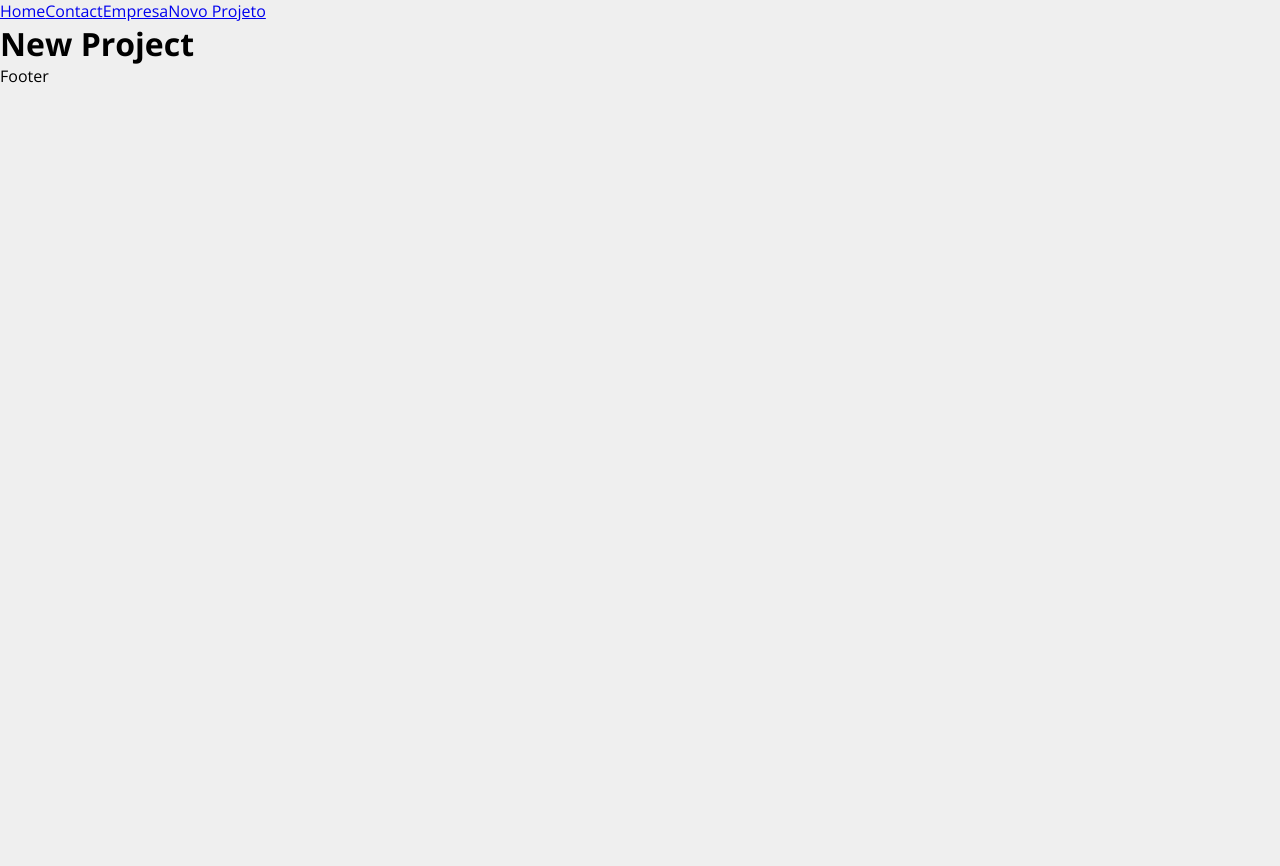
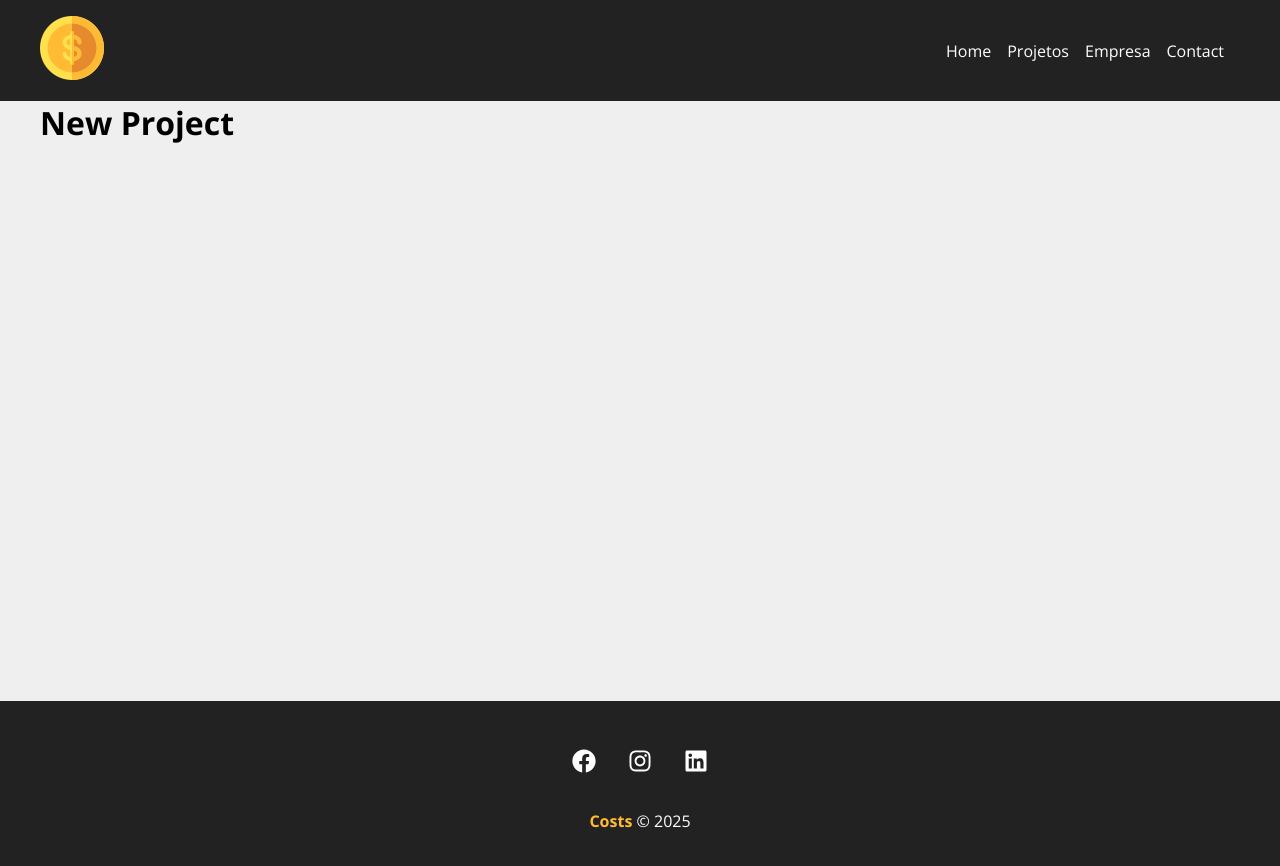
Before and after one commit to GuilhermeCustodioNieto/JavaScript-Estudo, a React (Create React App) app in the folder react/Matheus Bastitti/costs/: page /newproject in a window 1280 px wide. Shown: the top 866 px of the page. Before the commit the page ends 800 px from the top, so only its background shows below. Built offline with nearby package versions, Linux system fonts and the light colour scheme.

Commit message:
Finalizado o footer e o header da aplicação

```diff
--- a/react/Matheus Bastitti/costs/package.json
+++ b/react/Matheus Bastitti/costs/package.json
@@ -7,6 +7,7 @@
     "json-server": "^1.0.0-beta.3",
     "react": "^19.0.0",
     "react-dom": "^19.0.0",
+    "react-icons": "^5.4.0",
     "react-icons-dom": "^1.0.1",
     "react-router-dom": "^7.1.3",
     "react-scripts": "5.0.1",
--- a/react/Matheus Bastitti/costs/src/App.js
+++ b/react/Matheus Bastitti/costs/src/App.js
@@ -1,28 +1,25 @@
-import {BrowserRouter as Router, Routes, Route, Link} from 'react-router-dom'
+import {BrowserRouter as Router, Routes, Route} from 'react-router-dom'
 import Home from './components/pages/Home';
 import Company from './components/pages/Company';
 import Contact from './components/pages/Contact';
 import NewProject from './components/pages/NewProject';
 import Container from './components/layouts/Container';
+import Navbar from './components/layouts/Navbar';
+import Footer from './components/layouts/Footer'
+import Projects from './components/pages/Projects';
 
 function App() {
   return (
     <Router>
-      <div>
-        <ul>
-        <Link to="/">Home</Link>
-        <Link to="/contact">Contact</Link>
-        <Link to="/company">Empresa</Link>
-        <Link to="/newproject">Novo Projeto</Link>
-      </ul>
-      </div>
-
+      <Navbar></Navbar>
 
         <Container customClass='minHeight'>
         <Routes>
           <Route exact path='/' element={<Home></Home>}></Route>
 
           <Route exact path='/company' element={<Company></Company>}></Route>
+
+          <Route exact path='/projects' element={<Projects></Projects>}></Route>
 
           <Route exact path='/contact' element={<Contact></Contact>}></Route>
 
@@ -32,7 +29,7 @@
 
 
 
-      <p>Footer</p>
+      <Footer></Footer>
     </Router>
   );
 }
--- a/react/Matheus Bastitti/costs/src/components/layouts/Container.js
+++ b/react/Matheus Bastitti/costs/src/components/layouts/Container.js
@@ -1,11 +1,11 @@
 import React from 'react'
-
+import styles from './Container.module.css'
 function Container(props) {
     console.log(props.children);
 
 
   return (
-    <div className={`container ${props.customClass}`}>
+    <div className={`${styles.container} ${styles[props.customClass]}`}>
       {props.children}
     </div>
 
--- a/react/Matheus Bastitti/costs/src/components/layouts/Container.modules.css
+++ b/react/Matheus Bastitti/costs/src/components/layouts/Container.module.css
@@ -4,11 +4,10 @@
     justify-content: space-between;
     margin: 0 auto;
     flex-wrap: wrap;
-
 }
 
 .minHeight {
-    min-height: 75%;
+    min-height: 75vh;
 }
 
 .start {
--- a/react/Matheus Bastitti/costs/src/components/layouts/Footer.js
+++ b/react/Matheus Bastitti/costs/src/components/layouts/Footer.js
@@ -1,10 +1,24 @@
 import React from 'react'
+
+import {FaFacebook, FaInstagram, FaLinkedin} from 'react-icons/fa'
+import styles from './Footer.module.css'
 
 function Footer() {
   return (
-    <div>
-
-    </div>
+    <footer className={styles.footer}>
+      <ul className={styles.social_list}>
+        <li>
+          <FaFacebook></FaFacebook>
+        </li>
+        <li>
+          <FaInstagram></FaInstagram>
+        </li>
+        <li>
+          <FaLinkedin></FaLinkedin>
+        </li>
+      </ul>
+      <p className={styles.copy_right}><span>Costs</span> &copy; 2025</p>
+    </footer>
   )
 }
 
--- a/react/Matheus Bastitti/costs/src/components/layouts/Footer.module.css
+++ b/react/Matheus Bastitti/costs/src/components/layouts/Footer.module.css
@@ -0,0 +1,36 @@
+.footer {
+    background-color: #222;
+    color: #fff;
+    padding: 3em;
+    text-align: center;
+}
+
+.social_list {
+    display: flex;
+    justify-content: center;
+    list-style-type: none;
+}
+
+.social_list li {
+    margin: 0 1em;
+
+}
+
+.social_list li:hover {
+    margin: 0 1em;
+    color: #ffbb33;
+}
+
+.social_list svg {
+    font-size: 1.5em;
+    cursor: pointer;
+}
+
+.copy_right {
+    margin-top: 2em;
+}
+
+.copy_right span {
+    font-weight: bold;
+    color: #ffbb33 ;
+}
--- a/react/Matheus Bastitti/costs/src/components/layouts/Navbar.js
+++ b/react/Matheus Bastitti/costs/src/components/layouts/Navbar.js
@@ -1,11 +1,33 @@
 import React from 'react'
+import { Link } from 'react-router-dom';
+import Container from './Container';
+import styles from './Navbar.module.css'
+import logo from '../../img/costs_logo.png'
 
 function Navbar() {
   return (
-    <div>
+    <nav className={styles.navbar}>
+      <Container>
+        <Link to="/"><img src={logo} alt="Costs" /></Link>
+        <ul className={styles.list}>
+          <li className={styles.item}>
+            <Link to="/">Home</Link>
+          </li>
+          <li className={styles.item}>
+            <Link to="/projects">Projetos</Link>
+          </li>
+          <li className={styles.item}>
+            <Link to="/company">Empresa</Link>
+          </li>
+          <li className={styles.item}>
+            <Link to="/contact">Contact</Link>
+          </li>
 
-    </div>
+        </ul>
+      </Container>
+
+    </nav>
   )
 }
 
-export default Navbar
+export default Navbar;
--- a/react/Matheus Bastitti/costs/src/components/layouts/Navbar.module.css
+++ b/react/Matheus Bastitti/costs/src/components/layouts/Navbar.module.css
@@ -0,0 +1,25 @@
+.navbar {
+    display: flex;
+    justify-content: space-between;
+    background-color: #222;
+    padding: 1em;
+}
+
+.list {
+    display: flex;
+    list-style: none;
+    align-items: center;
+}
+
+.item {
+    margin-right: 1em;
+}
+
+.item a{
+    color: #fff;
+    text-decoration: none;
+}
+
+.item a:hover {
+    color: #ffbb33;
+}
--- /dev/null
+++ b/react/Matheus Bastitti/costs/src/components/pages/Projects.js
@@ -0,0 +1,11 @@
+import React from 'react'
+
+function Projects() {
+  return (
+    <div>
+      <h1>Projects</h1>
+    </div>
+  )
+}
+
+export default Projects
```
Also changed, not shown: 1 other file (tests, documents, lock files or other folders).
